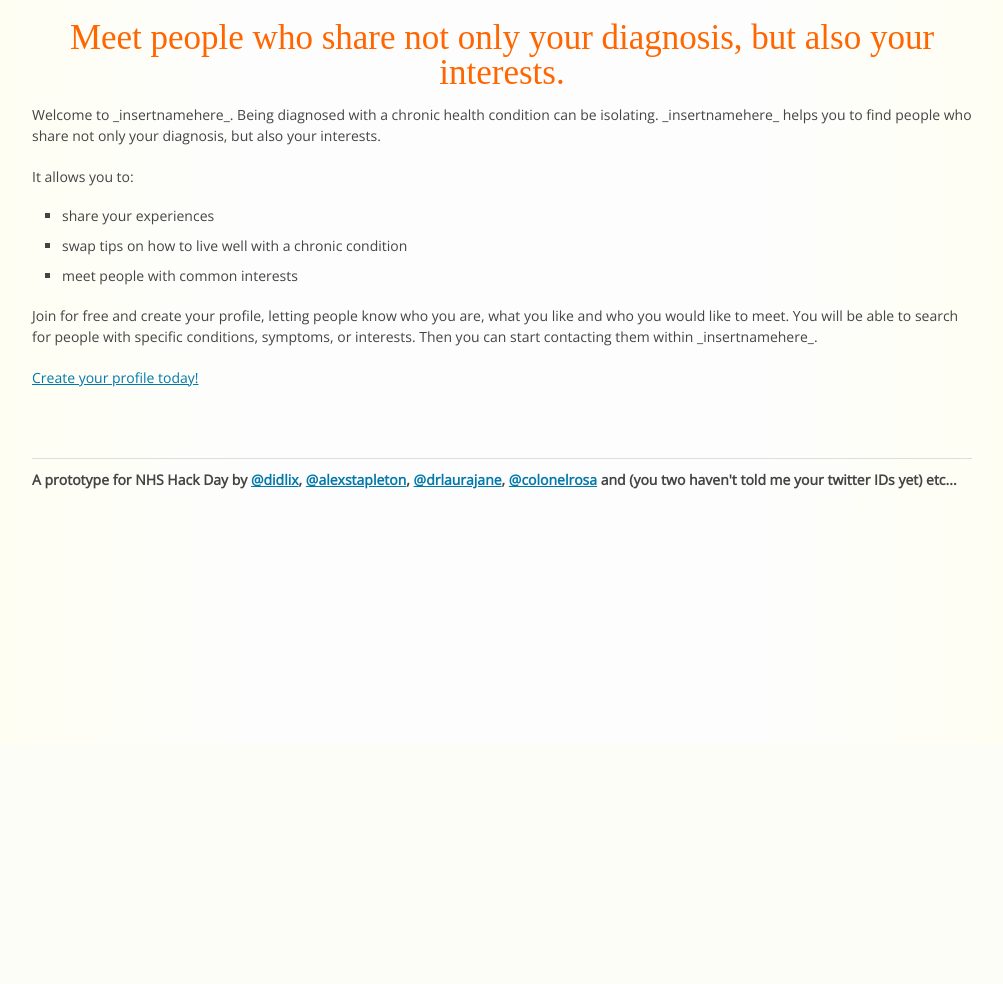
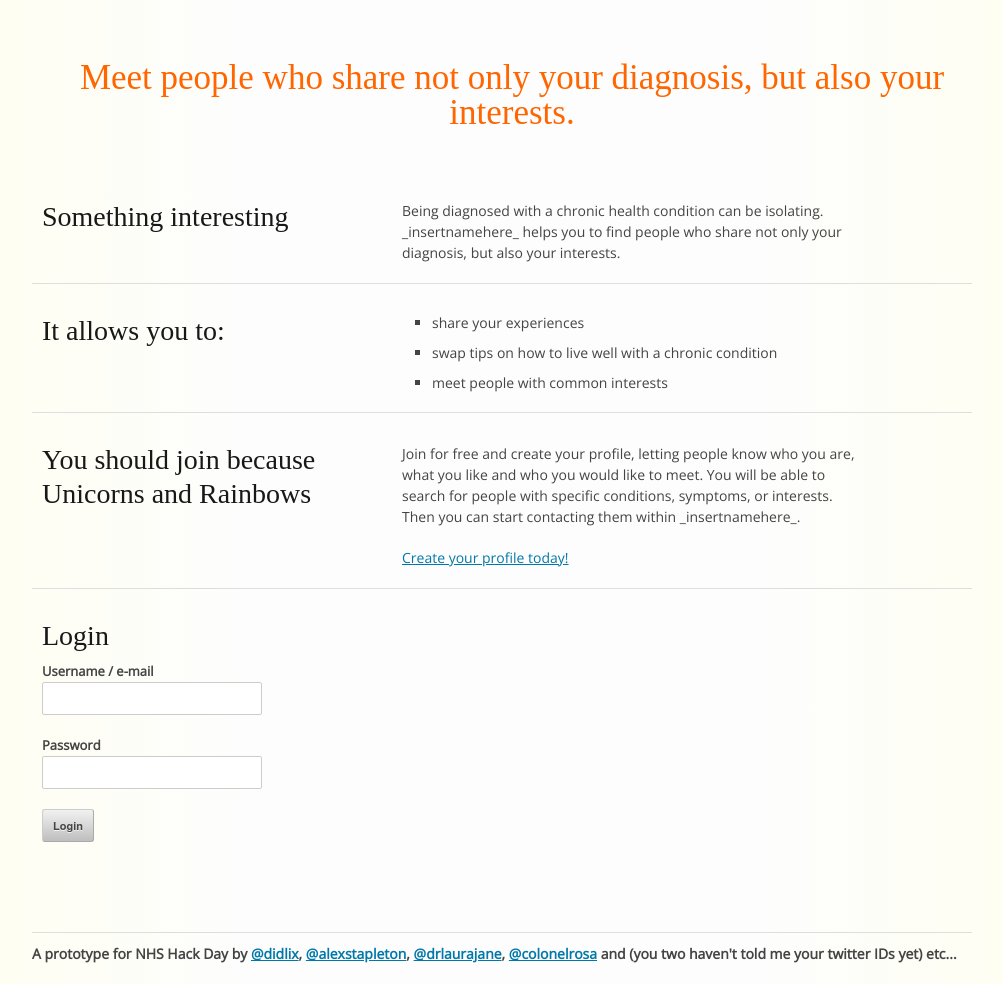
Before and after one commit to didlix/NHSHackDay-ChronicIllnessDating, a Django app: page / in a window 1280 px wide. Shown: the part 56-1040 px from the top of the page, without its empty margins (138-1141 px from the left). Before the commit the page ends 545 px from the top, so only its background shows below. Run offline with Django 3.2, Linux system fonts and the light colour scheme; parts of the project's set-up code (start-up, migrations or seed data) failed here and were passed over; some web fonts are replaced.

Commit message:
Templates

```diff
--- a/nhsdating/nhshd/templates/home.html
+++ b/nhsdating/nhshd/templates/home.html
@@ -2,19 +2,76 @@
 
 {%block body %}
 
-<h1>Meet people who share not only your diagnosis, but also your interests.</h1>
 
-<p>Welcome to _insertnamehere_. Being diagnosed with a chronic health condition can be isolating. _insertnamehere_ helps you to find people who share not only your diagnosis, but also your interests. </p>
 
-<p>It allows you to:</p>
+<div class="sixteen columns">
+<h1 id="home">Meet people who share not only your diagnosis, but also your interests.</h1>
+</div>
+
+<div class="six columns">
+
+<h3>Something interesting</h3>
+
+</div>
+
+<div class="eight columns">
+
+  <p>Being diagnosed with a chronic health condition can be isolating. _insertnamehere_ helps you to find people who share not only your diagnosis, but also your interests. </p>
+
+</div>
+<hr>
+
+<div class="six columns">
+
+  <h3>It allows you to:</h3>
+
+</div>
+
+<div class="eight columns">
+
   <ul class="square">
     <li>share your experiences</li>
     <li>swap tips on how to live well with a chronic condition</li>
     <li>meet people with common interests</li>
   </ul>
 
+</div>
+
+<hr>
+
+<div class="six columns">
+
+  <h3>You should join because Unicorns and Rainbows</h3>
+
+</div>
+
+<div class="eight columns">
+
   <p>Join for free and create your profile, letting people know who you are, what you like and who you would like to meet. You will be able to search for people with specific conditions, symptoms, or interests. Then you can start contacting them within _insertnamehere_.</p>
 
   <p><a href="/user/register">Create your profile today!</a></p>
 
+</div>
+
+<hr>
+
+<div class="six columns">
+
+  <h3>Login</h3>
+
+  <form action="/user/login">
+
+    <!-- Label and text input -->
+    <label for="regularInput">Username / e-mail</label>
+    <input type="text" id="regularInput" />
+
+  <label for="password">Password</label>
+    <input type="text" id="password" />
+
+    <button type="submit">Login</button>
+
+  </form>
+
+</div>
+
 {% endblock %}
```
Also changed, not shown: nhsdating/nhshd/templates/matches.html (added, +7 -0 lines). Lines whose indentation alone changed are shown as unchanged.
